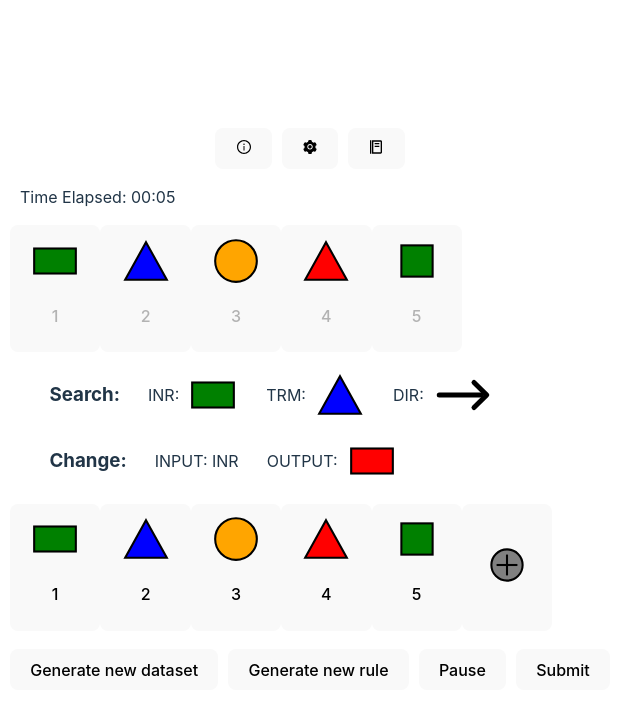
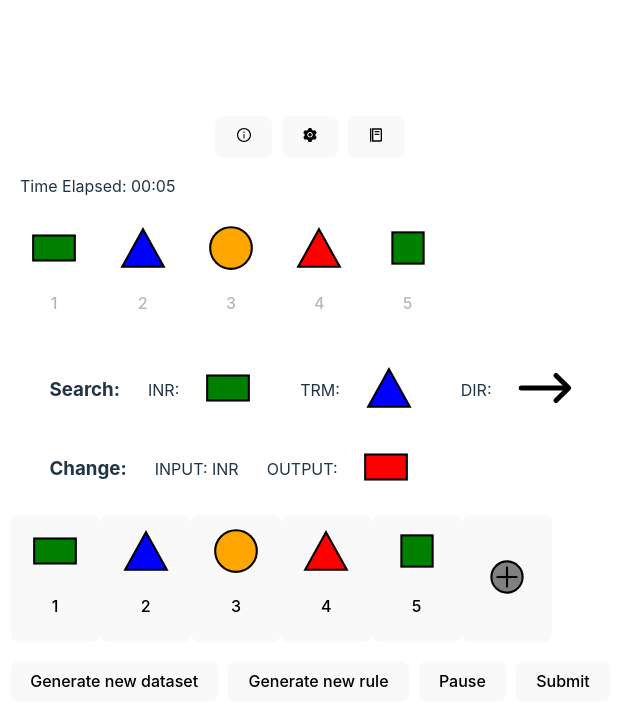
Before and after one commit to malekoa/search-and-change-app, a React (Vite) app: page / in a window 1280 px wide. Shown: the top 726 px of the page, without its empty margins (0-640 px from the left). Built offline with nearby package versions, Linux system fonts and the light colour scheme.

Commit message:
Some backround button work

```diff
--- a/src/App.jsx
+++ b/src/App.jsx
@@ -6,7 +6,6 @@ import RuleBox from "./components/RuleBox Components/RuleBox";
 import Modal from "./components/Modal Components/Modal";
 import Scrollbar from "./components/Scrollbar Components/Scrollbar";
 import ItemEditForm from "./components/Modal Components/ItemEditForm";
-// import * as info from "./components/Modal Components/InfoBox.jsx";
 import InfoBox from "./components/Modal Components/InfoBox";
 
 import InfoSVG from "./components/SVGs/InfoSVG";
@@ -181,20 +180,7 @@ function App() {
     return `${minutes}:${remainingSeconds}`;
   }
 
-
-
-
-
-
-
   const [rule, setRule] = useState(ph.generateRandomRule(baseItemList));
-  const [ruleModalIsVisible, setRuleModalIsVisible] = useState(false);
-  function showRuleModalHandler() {
-    setRuleModalIsVisible(true);
-  }
-  function hideRuleModalHandler() {
-    setRuleModalIsVisible(false);
-  }
   function generateNewRule() {
     const newRule = ph.generateRandomRule(
       [...baseItemList],
@@ -212,19 +198,6 @@ function App() {
     setItemList(newDataset);
     resetTimer();
   }
-  function changeRuleHandler() {
-    showRuleModalHandler();
-  }
-
-
-
-
-
-
-
-
-
-
 
   function useInputAsDataset() {
     hideMenuModalHandler();
@@ -382,7 +355,6 @@ function App() {
             <button onClick={showSolutionHandler}>Show/Compare Solution</button>
             <button onClick={resetInputHandler}>Reset Input</button>
             <button onClick={useInputAsDataset}>Use input as dataset</button>
-            <button onClick={changeRuleHandler}>Change Rule</button>
           </div>
         </Modal>
       )}
--- a/src/components/RuleBox Components/RuleBox.jsx
+++ b/src/components/RuleBox Components/RuleBox.jsx
@@ -2,22 +2,33 @@ import ItemSVG from "../SVGs/ItemSVG";
 import styles from "./RuleBox.module.css";
 import ArrowSVG from "../SVGs/ArrowSVG";
 
-function RuleBox({ rule }) {
+function RuleBox({ rule, editable = false , onClick }) {
+  const disabledButton = {
+    border: "none",
+    outline: "none",
+    background: "none",
+  };
   return (
     <>
       <div className={styles.infocontainer}>
         <h3>Search: </h3>
         <div className={styles.infocontainer}>
-          INR:&nbsp;&nbsp;
+          INR:&nbsp;
+          <button style={!editable ? disabledButton : {}} disabled={!editable} onClick={onClick}>
             <ItemSVG color={rule.inr.color} shape={rule.inr.shape} />
+          </button>
         </div>
         <div className={styles.infocontainer}>
-          TRM:&nbsp;&nbsp;
+          TRM:&nbsp;
+          <button style={!editable ? disabledButton : {}} disabled={!editable} onClick={onClick}>
             <ItemSVG color={rule.trm.color} shape={rule.trm.shape} />
+          </button>
         </div>
         <div className={styles.infocontainer}>
-          DIR:&nbsp;&nbsp;
+          DIR:&nbsp;
+          <button style={!editable ? disabledButton : {}} disabled={!editable} onClick={onClick}>
             <ArrowSVG direction={rule.dir} />
+          </button>
         </div>
       </div>
       <div className={styles.infocontainer}>
@@ -27,17 +38,25 @@ function RuleBox({ rule }) {
           {rule.inp.toUpperCase()}
         </div>
         <div className={styles.infocontainer}>
-          OUTPUT:&nbsp;&nbsp;
-          <ItemSVG color={rule.out.color} shape={rule.out.shape} />
+          OUTPUT:&nbsp;
+          <button style={!editable ? disabledButton : {}} disabled={!editable} onClick={onClick}>
+            <ItemSVG color={rule.out.color} shape={rule.out.shape}/>
+          </button>
         </div>
         {rule.cnd.exists && (
           <div className={styles.outline}>
             <div className={styles.infocontainer}>
               CND: {rule.cnd.target.toUpperCase()}:
+              <button
+                style={!editable ? disabledButton : {}}
+                disabled={!editable}
+                onClick={onClick}
+              >
                 <ItemSVG
                   color={rule.cnd.value.color}
                   shape={rule.cnd.value.shape}
                 />
+              </button>
             </div>
           </div>
         )}
--- a/src/components/Scrollbar Components/Scrollbar.jsx
+++ b/src/components/Scrollbar Components/Scrollbar.jsx
@@ -19,6 +19,12 @@ function Scrollbar({
     });
   }
 
+  const disabledButton = {
+    border: "none",
+    outline: "none",
+    background: "none",
+  };
+
   return (
     <>
       <div className={styles.scrollcontainer}>
@@ -28,6 +34,7 @@ function Scrollbar({
               className={styles.itembutton}
               onClick={() => onItemClicked(item, index)}
               key={index}
+              style={!editable ? disabledButton : {}}
               disabled={!editable}
             >
               <ItemSVG color={item.color} shape={item.shape} />
@@ -37,7 +44,9 @@ function Scrollbar({
                     ? "orange"
                     : "transparent",
                 }}
-              > {/* TODO: Maybe eventually round borders */}
+              >
+                {" "}
+                {/* TODO: Maybe eventually round borders */}
                 {index + 1}
               </p>
             </button>
```
Lines whose indentation alone changed are shown as unchanged.
